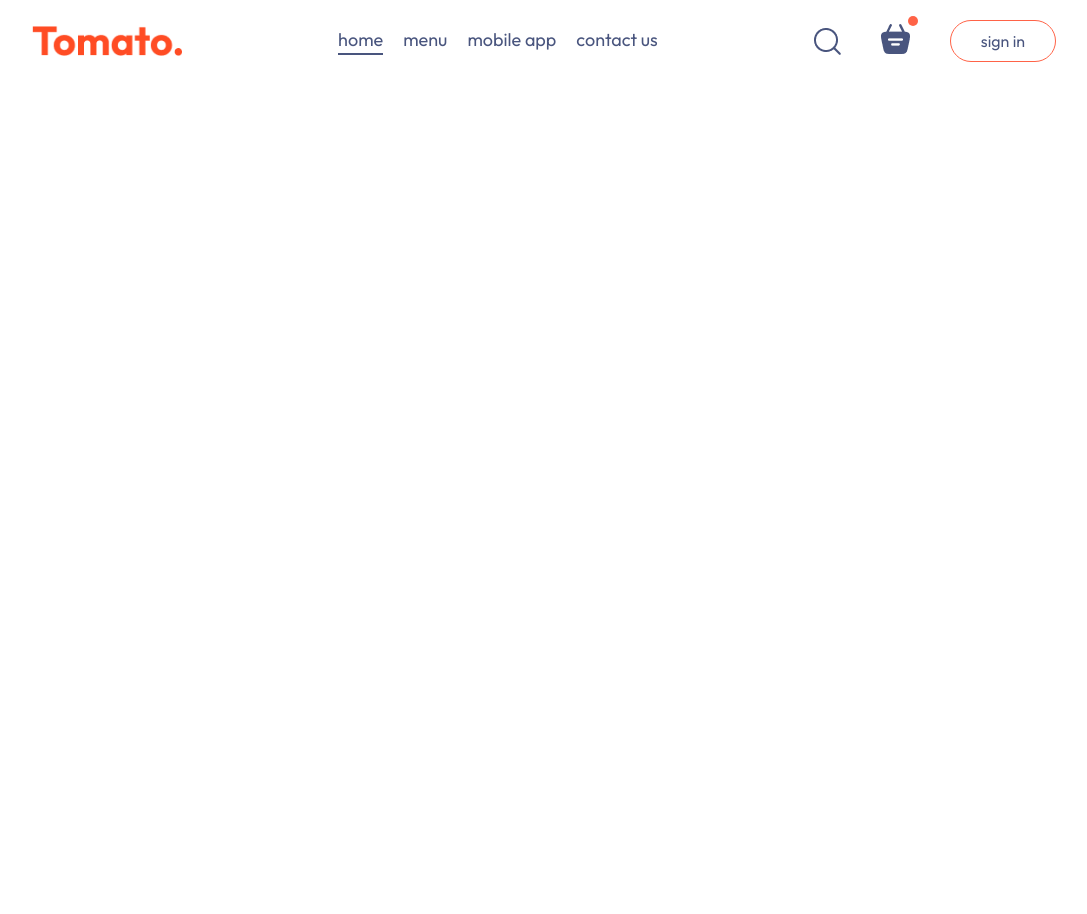
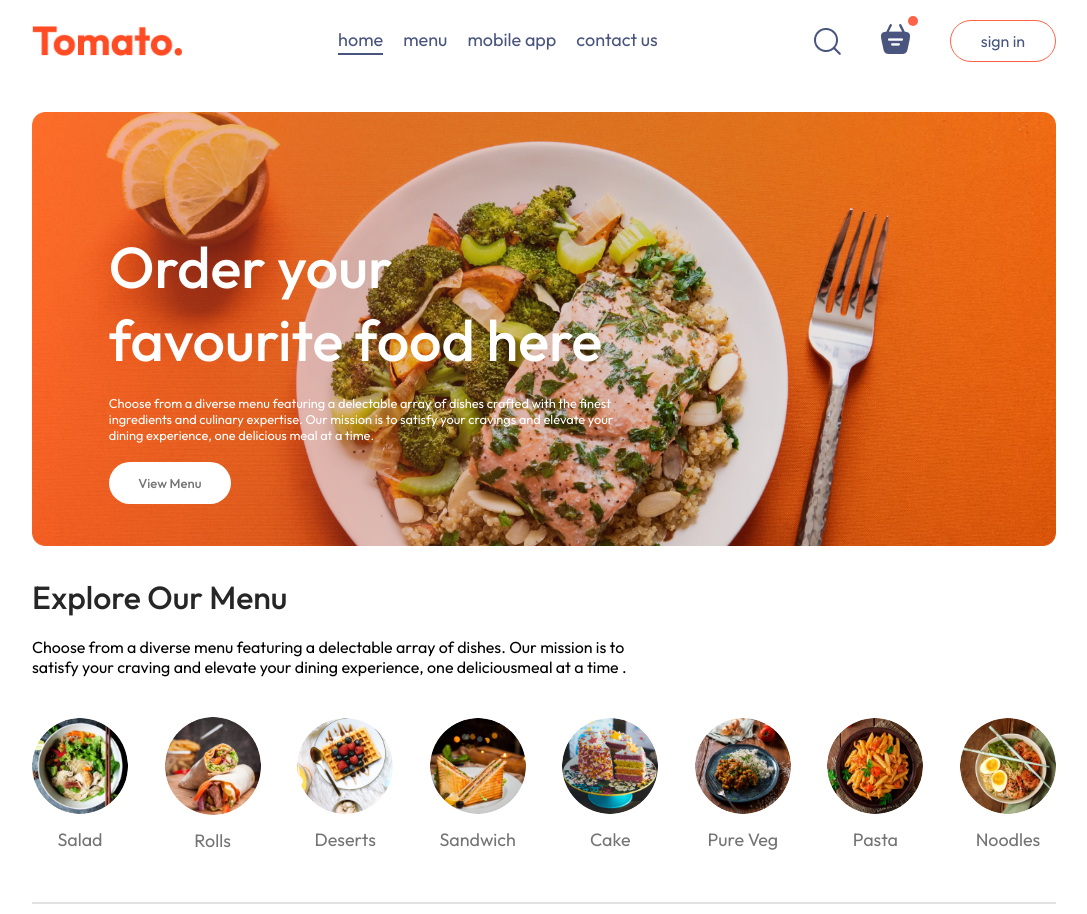
Before and after one commit to DEEPANSHU9389/Food-Delivery-WebApp, a React (Vite) app in the folder frontend/: page / in a window 1280 px wide. Shown: the whole page, without its empty margins (96-1183 px from the left). Before the commit the page ends 800 px from the top, so only its background shows below. Built offline with nearby package versions, Linux system fonts and the light colour scheme.

Commit message:
here we complete menu card of the website

```diff
--- /dev/null
+++ b/frontend/src/components/ExploreMenu/ExploreMenu.css
@@ -0,0 +1,50 @@
+.explore-menu{
+    display: flex;
+    flex-direction: column;
+    gap: 20px;
+}
+.explore-menu h1{
+    color: #262626;
+    font-weight: 500;
+
+}
+.explore-menu-text{
+    max-width: 60%;
+    columns: #808080;
+}
+
+.explore-menu-list{
+    display: flex;
+    justify-content: space-between;
+    align-items: center;
+    gap: 30px;
+    text-align: center;
+    margin: 20px 0px;
+    overflow-x:scroll ;
+}
+.explore-menu-list::-webkit-scrollbar{
+    display: none;
+}
+.explore-menu-list-item img{
+    width: 7.5vw;
+    min-width: 80px;
+    cursor: pointer;
+    border-radius: 50%;
+    transition: 0.2s;
+}
+.explore-menu-list-item p{
+    margin-top: 10px;
+    color: #747474;
+    font-size: max(1.4vw, 16px);
+    cursor: pointer;
+}
+.explore-menu hr{
+    margin: 10px 0px;
+    height: 2px;
+    background-color: #e2e2e2;
+    border: none;
+}
+.explore-menu-list-item .active{
+    border: 4px solid tomato;
+    padding: 2px;
+}
--- /dev/null
+++ b/frontend/src/components/ExploreMenu/ExploreMenu.jsx
@@ -0,0 +1,27 @@
+import React from 'react'
+import './ExploreMenu.css'
+import { menu_list } from '../../assets/assets'
+
+const ExploreMenu = ({category, setCategory}) => {
+
+  return (
+    <div className='explore-menu' id='explore-menu'>
+        <h1>Explore Our Menu</h1>
+        <p className='explore-menu-text'>Choose from a diverse menu featuring a delectable array of dishes. Our mission is to satisfy your craving and elevate your dining experience, one deliciousmeal at a time .</p>
+      <div className="explore-menu-list">
+        {menu_list.map((item,index)=>{
+            return(
+                <div onClick={()=>setCategory(prev=>prev===item.menu_name?"All":item.menu_name)}  key={index} className='explore-menu-list-item'>
+                   <img className={category===item.menu_name?"active":""} src={item.menu_image} alt="" />
+                   <p>{item.menu_name}</p>
+                </div>
+
+            )
+        })}
+      </div>
+      <hr />
+    </div>
+  )
+}
+
+export default ExploreMenu
--- /dev/null
+++ b/frontend/src/components/Header/Header.css
@@ -0,0 +1,39 @@
+.header{
+    height: 34vw;
+    margin: 30px auto;
+    background: url('/header_img.png') no-repeat;
+    background-size: contain;
+    position: relative;
+}
+.header-contents{
+    position: absolute;
+    display: flex;
+    flex-direction: column;
+    align-items: start;
+    gap: 1.5vw;
+    max-width: 50%;
+    bottom: 10%;
+    left: 6vw;
+    animation: fadeIn 3s;
+}
+
+.header-contents h2{
+    font-weight: 500;
+    color: white;
+    font-size: max(4.5vw,22px);
+}
+
+.header-contents p{
+    color: white;
+    font-size: 1vw;
+}
+
+.header-contents  button{
+    border: none;
+    color: #747474;
+    font-weight: 500;
+    padding: 1vw 2.3vw;
+    background-color: white;
+    font-size: max(1vw, 13px);
+    border-radius: 50px;
+}
--- /dev/null
+++ b/frontend/src/components/Header/Header.jsx
@@ -0,0 +1,16 @@
+import React from 'react'
+import './Header.css'
+
+const Header = () => {
+  return (
+    <div className='header'>
+      <div className="header-contents">
+        <h2>Order your favourite food here</h2>
+        <p>Choose from a diverse menu featuring a delectable array of dishes crafted with the finest ingredients and culinary expertise. Our mission is to satisfy your cravings and elevate your dining experience, one delicious meal at a time.</p>
+        <button>View Menu</button>
+      </div>
+    </div>
+  )
+}
+
+export default Header
--- a/frontend/src/index.css
+++ b/frontend/src/index.css
@@ -17,3 +17,12 @@
   width: 80%;
   margin: auto;
 }
+
+@keyframes fadeIn{
+  0%{
+    opacity: 0;
+  }
+  100%{
+    opacity: 1;
+  }
+}
--- a/frontend/src/pages/Home/Home.jsx
+++ b/frontend/src/pages/Home/Home.jsx
@@ -1,11 +1,18 @@
-import React from 'react'
+import React, { useState } from 'react'
 import './Home.css'
+import Header from '../../components/Header/Header'
+import ExploreMenu from '../../components/ExploreMenu/ExploreMenu'
 
 
 const Home = () => {
+
+     const [category,setCategory] = useState("All");
+
+
   return (
     <div>
-
+      <Header/>
+      <ExploreMenu category={category} setCategory={setCategory}/>
     </div>
   )
 }
```
Also changed, not shown: frontend/public/header_img.png (added).
